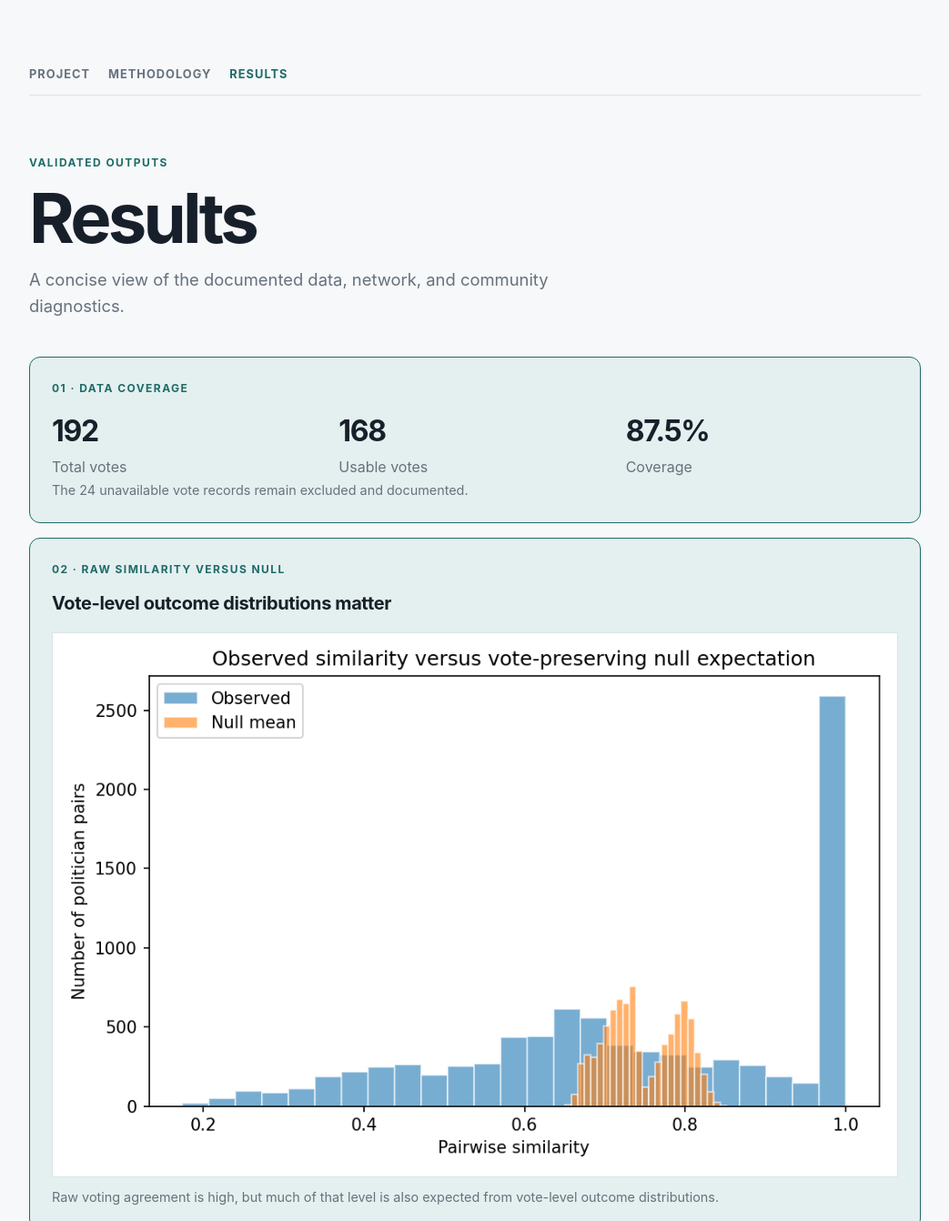
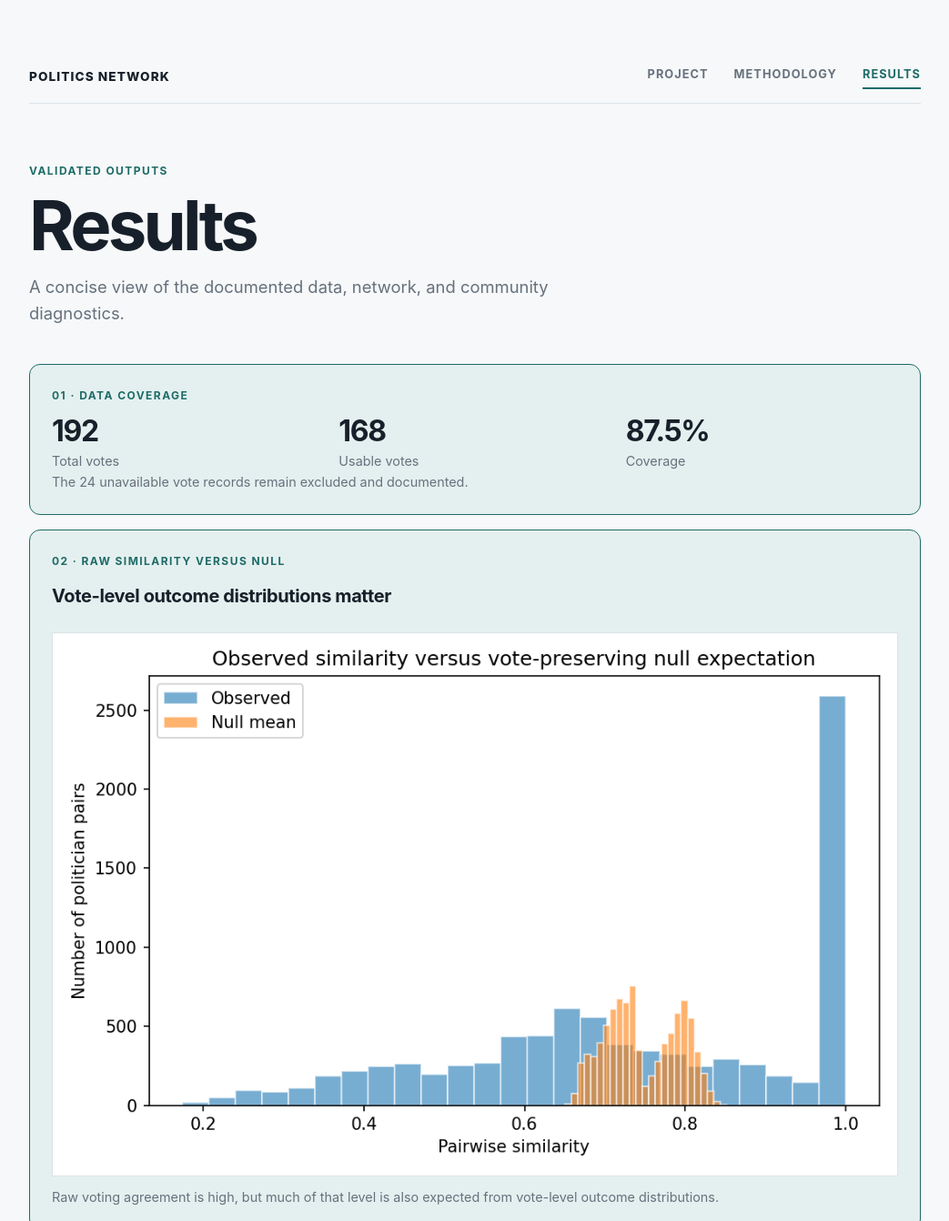
Before and after one commit to Signedue/Politics-Network, a plain HTML site: page docs/results.html in a window 1280 px wide. Shown: the top 1342 px of the page at 91% size, without its empty margins (118-1161 px from the left). Drawn offline with Linux system fonts and the light colour scheme.

Commit message:
manglende histogrammer mm

```diff
--- a/docs/results.html
+++ b/docs/results.html
@@ -9,11 +9,14 @@
   </head>
   <body>
     <main class="page">
-      <nav class="site-nav" aria-label="Main navigation">
-        <a href="index.html">Project</a>
-        <a href="methodology.html">Methodology</a>
-        <a class="active" href="results.html">Results</a>
-      </nav>
+      <header class="site-header">
+        <a class="wordmark" href="index.html">Politics Network</a>
+        <nav class="site-nav" aria-label="Main navigation">
+          <a href="index.html">Project</a>
+          <a href="methodology.html">Methodology</a>
+          <a class="active" href="results.html" aria-current="page">Results</a>
+        </nav>
+      </header>
 
       <header class="page-header">
         <p class="eyebrow">Validated outputs</p>
@@ -36,7 +39,7 @@
           <p class="label">02 · Raw similarity versus null</p>
           <h2>Vote-level outcome distributions matter</h2>
           <figure>
-            <img src="../outputs/figures/milestone3d_observed_vs_null.png" alt="Histogram comparing observed pairwise similarity with the vote-preserving null mean.">
+            <img src="assets/figures/milestone3d_observed_vs_null.png" alt="Histogram comparing observed pairwise similarity with the vote-preserving null mean.">
             <figcaption>Raw voting agreement is high, but much of that level is also expected from vote-level outcome distributions.</figcaption>
           </figure>
         </section>
@@ -59,7 +62,8 @@
           <p><strong>9</strong> representative communities</p>
           <p>Mean seed-to-seed NMI: <strong>0.9623</strong></p>
           <figure>
-            <img src="../outputs/figures/milestone5a_nmi_stability.png" alt="Heatmap of pairwise NMI between Louvain runs.">
+            <img src="assets/figures/milestone5a_nmi_stability.png" alt="Heatmap of pairwise NMI between Louvain runs.">
+            <figcaption>Pairwise normalized mutual information across 20 weighted Louvain runs.</figcaption>
           </figure>
         </section>
 
@@ -67,7 +71,8 @@
           <p class="label">05 · Compared to null</p>
           <h2>Modularity</h2>
           <figure>
-            <img src="../outputs/figures/milestone5a_modularity_null.png" alt="Histogram comparing real modularity with degree-preserving null modularities.">
+            <img src="assets/figures/milestone5a_modularity_null.png" alt="Histogram comparing real modularity with degree-preserving null modularities.">
+            <figcaption>Observed Rule B modularity compared with degree-preserving null networks.</figcaption>
           </figure>
           <p>Real Q = <strong>0.153</strong>; null mean Q = <strong>0.063</strong>; empirical p = <strong>0.0099</strong>.</p>
         </section>
--- a/docs/style.css
+++ b/docs/style.css
@@ -27,12 +27,31 @@ body {
   padding: 4.5rem 0 2.5rem;
 }
 
+.site-header {
+  display: flex;
+  align-items: center;
+  justify-content: space-between;
+  gap: 2rem;
+  margin-bottom: 4rem;
+  border-bottom: 1px solid var(--line);
+  padding-bottom: 0.9rem;
+}
+
+.wordmark {
+  color: var(--ink);
+  font-size: 0.85rem;
+  font-weight: 800;
+  letter-spacing: 0.08em;
+  text-decoration: none;
+  text-transform: uppercase;
+  white-space: nowrap;
+}
+
 .site-nav {
   display: flex;
-  gap: 1.25rem;
-  margin-bottom: 4rem;
-  border-bottom: 1px solid var(--line);
-  padding-bottom: 0.75rem;
+  flex-wrap: wrap;
+  justify-content: flex-end;
+  gap: 1.75rem;
 }
 
 .site-nav a {
@@ -47,6 +66,11 @@ body {
 .site-nav a:hover,
 .site-nav a.active {
   color: var(--accent);
+}
+
+.site-nav a.active {
+  border-bottom: 2px solid var(--accent);
+  padding-bottom: 0.25rem;
 }
 
 .hero {
@@ -208,13 +232,16 @@ code {
 }
 
 figure {
-  margin: 1rem 0 0;
+  max-width: 100%;
+  margin: 1.5rem auto 0;
 }
 
 figure img {
   display: block;
+  max-width: 100%;
   width: 100%;
   height: auto;
+  object-fit: contain;
   border: 1px solid var(--line);
   background: #fff;
 }
@@ -233,16 +260,21 @@ figcaption {
 
 .metric-grid div {
   display: grid;
-  gap: 0.15rem;
+  gap: 0.25rem;
+  min-width: 0;
 }
 
 .metric-grid strong {
+  display: block;
   font-size: 2rem;
   letter-spacing: -0.04em;
+  line-height: 1.1;
 }
 
 .metric-grid span {
+  display: block;
   color: var(--muted);
+  font-size: 0.9rem;
 }
 
 footer {
@@ -254,6 +286,18 @@ footer {
 @media (max-width: 640px) {
   .page {
     padding-top: 3rem;
+  }
+
+  .site-header {
+    align-items: flex-start;
+    flex-direction: column;
+    gap: 1rem;
+    margin-bottom: 3rem;
+  }
+
+  .site-nav {
+    justify-content: flex-start;
+    gap: 1rem 1.25rem;
   }
 
   .content {
```
Also changed, not shown: docs/index.html (+9 -5 lines), docs/methodology.html (+8 -5 lines), docs/assets/figures/milestone3d_observed_vs_null.png (added), docs/assets/figures/milestone5a_modularity_null.png (added), docs/assets/figures/milestone5a_nmi_stability.png (added).
